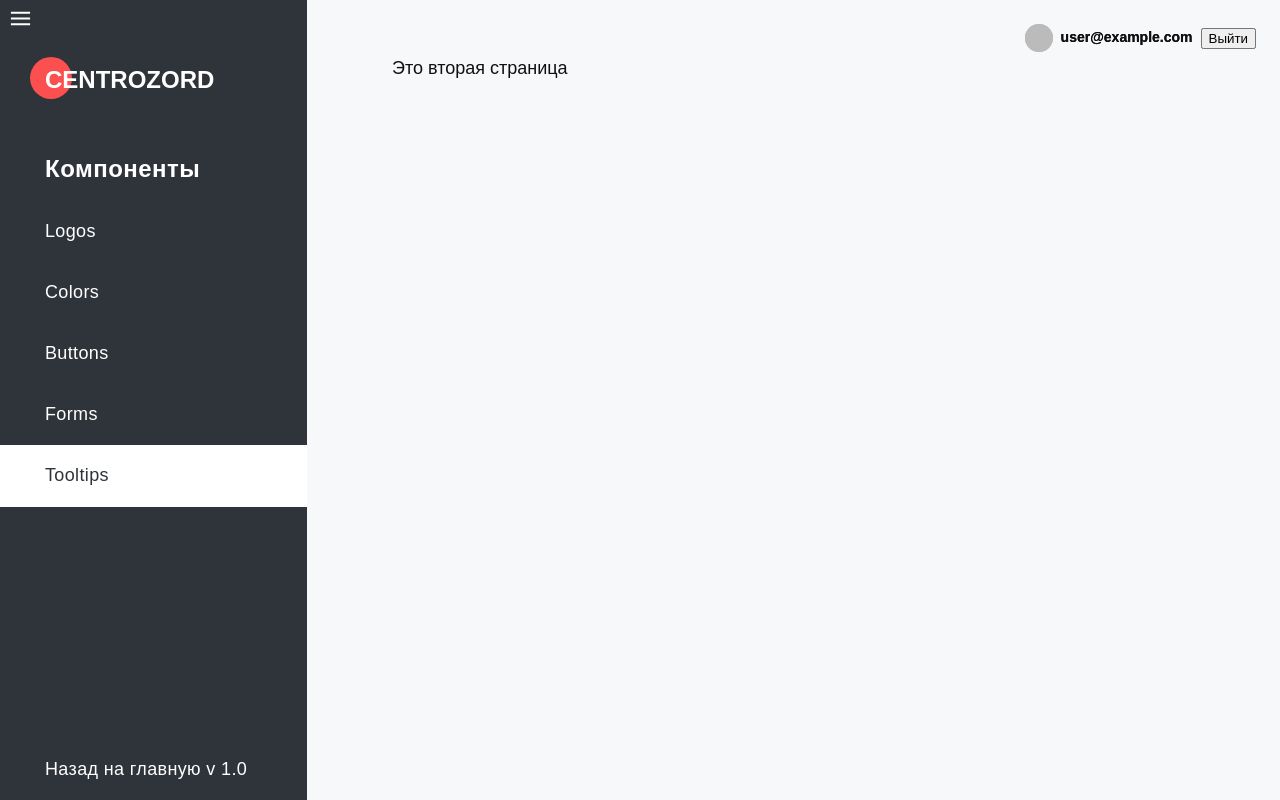
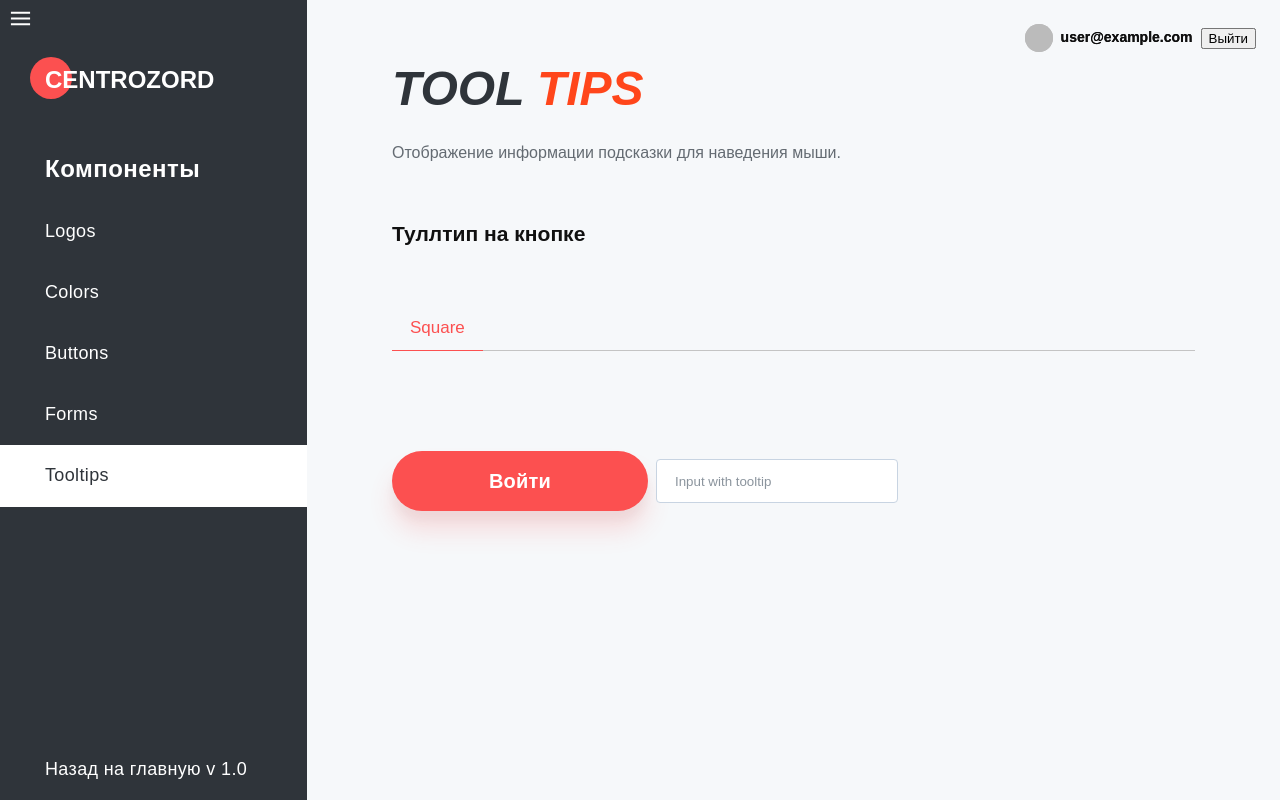
Before and after one commit to nikitaturabov/design-system, a Vue app: page /system/system/tooltips in a window 1280 px wide. Built offline with nearby package versions, Linux system fonts and the light colour scheme; no server answers; sample sign-in values are in the browser's storage; a small style sheet from the web is missing; a web font is replaced by a local one; what vue-hljs would draw is missing.

Commit message:
Добавлена страница с Тултипами. Добавлен компонент Тултип - CfTooltip

```diff
--- a/src/components/Tooltips.vue
+++ b/src/components/Tooltips.vue
@@ -1,8 +1,36 @@
 <template>
-	<div>Это вторая страница</div>
+	<div>
+		<h1 class="ds-current-page__title ds-title ds-title--1">
+			TOOL
+			<strong>TIPS</strong>
+		</h1>
+
+		<span
+			class="ds-current-page__text ds-current-page__text--gray"
+		>Отображение информации подсказки для наведения мыши.</span>
+
+		<div class="ds-component">
+			<h3 class="ds-component__name">Туллтип на кнопке</h3>
+			<div class="ds-component__tabs">
+				<button class="ds-component__tab ds-component__tab--active">Square</button>
+			</div>
+			<div class="ds-component__row">
+				<tooltip>
+					<btn element="button" color="red" size="large" text="Войти" shape="round"></btn>
+				</tooltip>
+
+				<tooltip>
+					<cf-input placeholder="Input with tooltip"></cf-input>
+				</tooltip>
+			</div>
+		</div>
+	</div>
 </template>
 
 <script>
+import Tooltip from "@/components/tooltip/Tooltip.vue";
+import Btn from "@/components/btns/Btn.vue";
+import CfInput from "@/components/forms/CfInput.vue";
 export default {
 	name: "Tolltips",
 	props: {
@@ -11,5 +39,10 @@ export default {
 	mounted() {
 		console.log(this.nameBtn);
 	},
+	components: {
+		Btn,
+		Tooltip,
+		CfInput,
+	},
 };
 </script>
--- /dev/null
+++ b/src/components/tooltip/Tooltip.vue
@@ -0,0 +1,59 @@
+<template>
+	<div class="tooltip">
+		<slot class="tooltip__curr-element"></slot>
+		<div class="tooltip__container">
+			<span
+				class="tooltip__text"
+			>Lorem ipsum dolor sit amet consectetur adipisicing elit. Consequatur recusandae, ut odit dolor quibusdam dolorem distinctio autem numquam vel, incidunt aperiam qui perspiciatis officia ad quo omnis? Fugiat, ipsum rerum.</span>
+		</div>
+	</div>
+</template>
+
+<script>
+export default {};
+</script>
+
+<style lang="less">
+.tooltip {
+	position: relative;
+	&__container {
+		position: absolute;
+		top: calc(100% + 16px);
+		left: 0;
+		max-width: 262px;
+		background: #3b3e47;
+		border-radius: 4px;
+		padding: 16px;
+		visibility: hidden;
+		opacity: 0;
+		transition: 0.2s;
+
+		&:after {
+			content: "";
+
+			background: #3b3e47;
+			width: 14px;
+			height: 14px;
+			transform: rotate(45deg);
+			position: absolute;
+			top: -6px;
+			left: 16px;
+		}
+	}
+
+	&__text {
+		font-size: 12px;
+		line-height: 16px;
+		letter-spacing: 0.02em;
+		color: #ffffff;
+	}
+
+	&:hover {
+		.tooltip__container {
+			visibility: visible;
+			opacity: 1;
+			transition: 0.2s;
+		}
+	}
+}
+</style>
```
